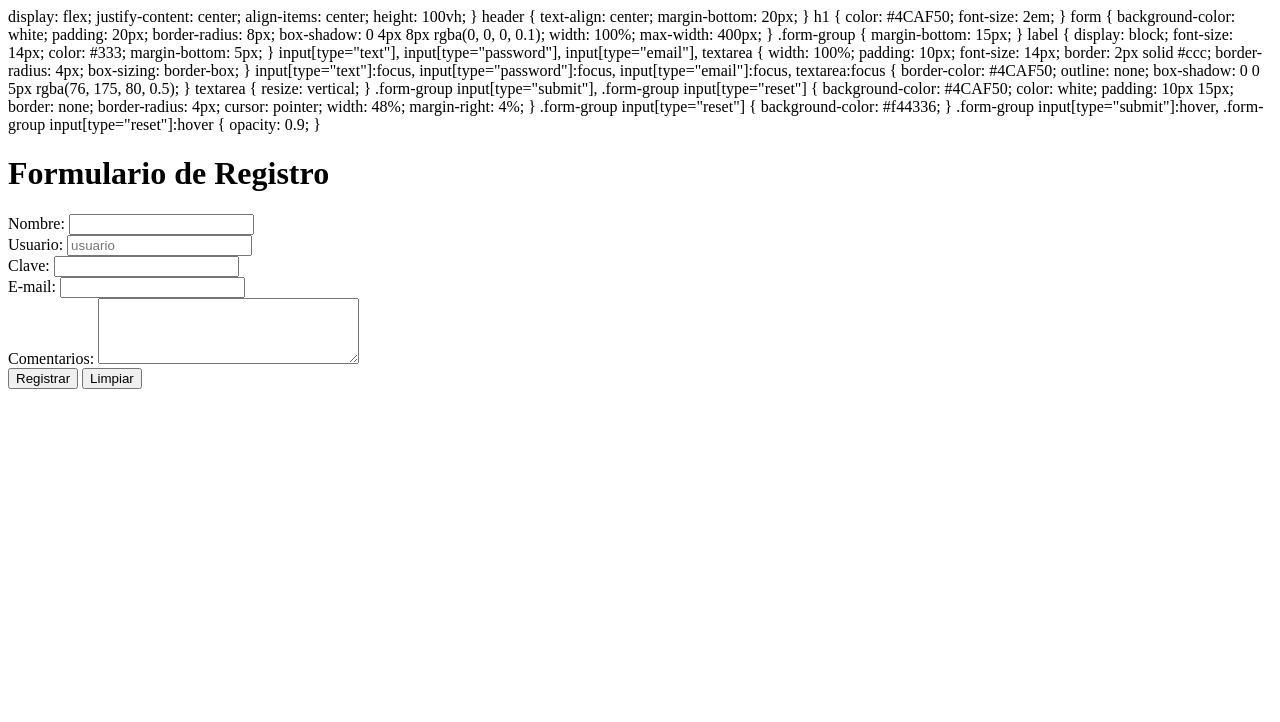
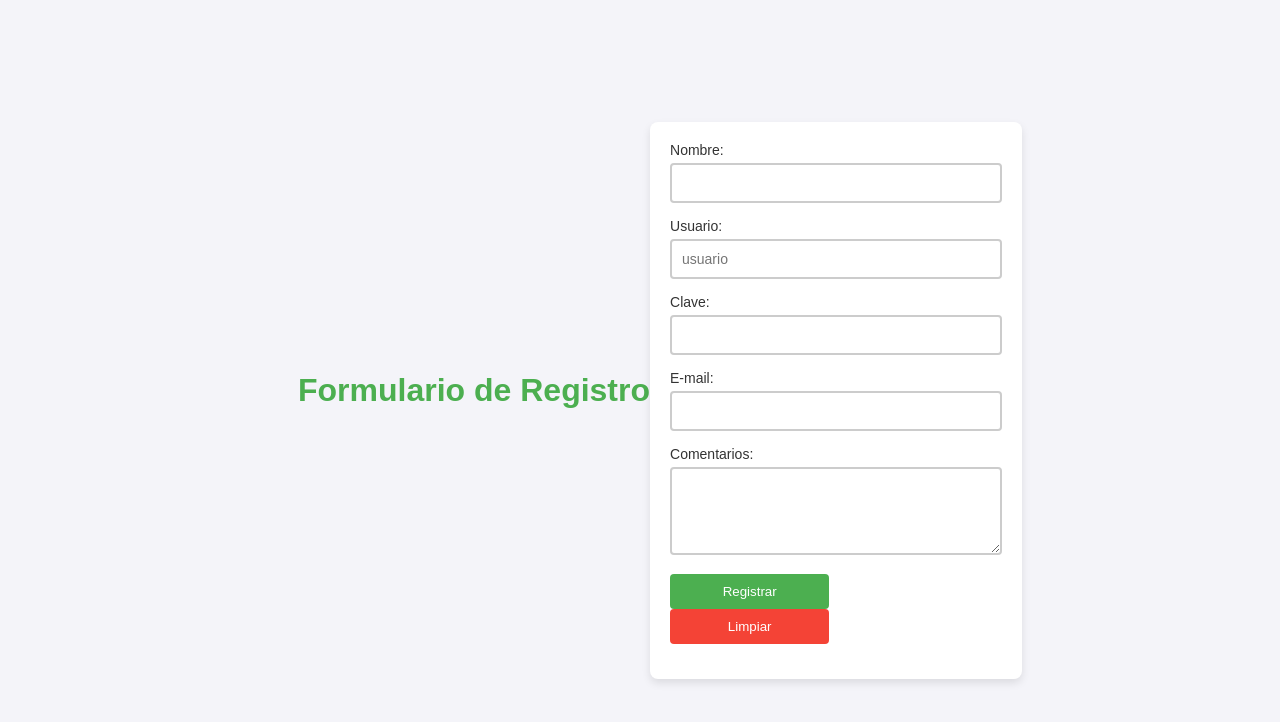
Before and after one commit to vladimir454/Formularios, a plain HTML site: page index.html in a window 1280 px wide. Drawn offline with Linux system fonts and the light colour scheme.

Commit message:
Update index.html

```diff
--- a/index.html
+++ b/index.html
@@ -1,4 +1,16 @@
-
+<!DOCTYPE html>
+<html lang="en">
+  <head>
+    <meta charset="UTF-8" />
+    <meta name="viewport" content="width=device-width, initial-scale=1.0" />
+    <title>Formulario de Registro</title>
+    <link rel="stylesheet" href="css/estilos.css" />
+    <style>
+      body {
+        font-family: Arial, sans-serif;
+        background-color: #f4f4f9;
+        margin: 0;
+        padding: 0;
         display: flex;
         justify-content: center;
         align-items: center;
```
